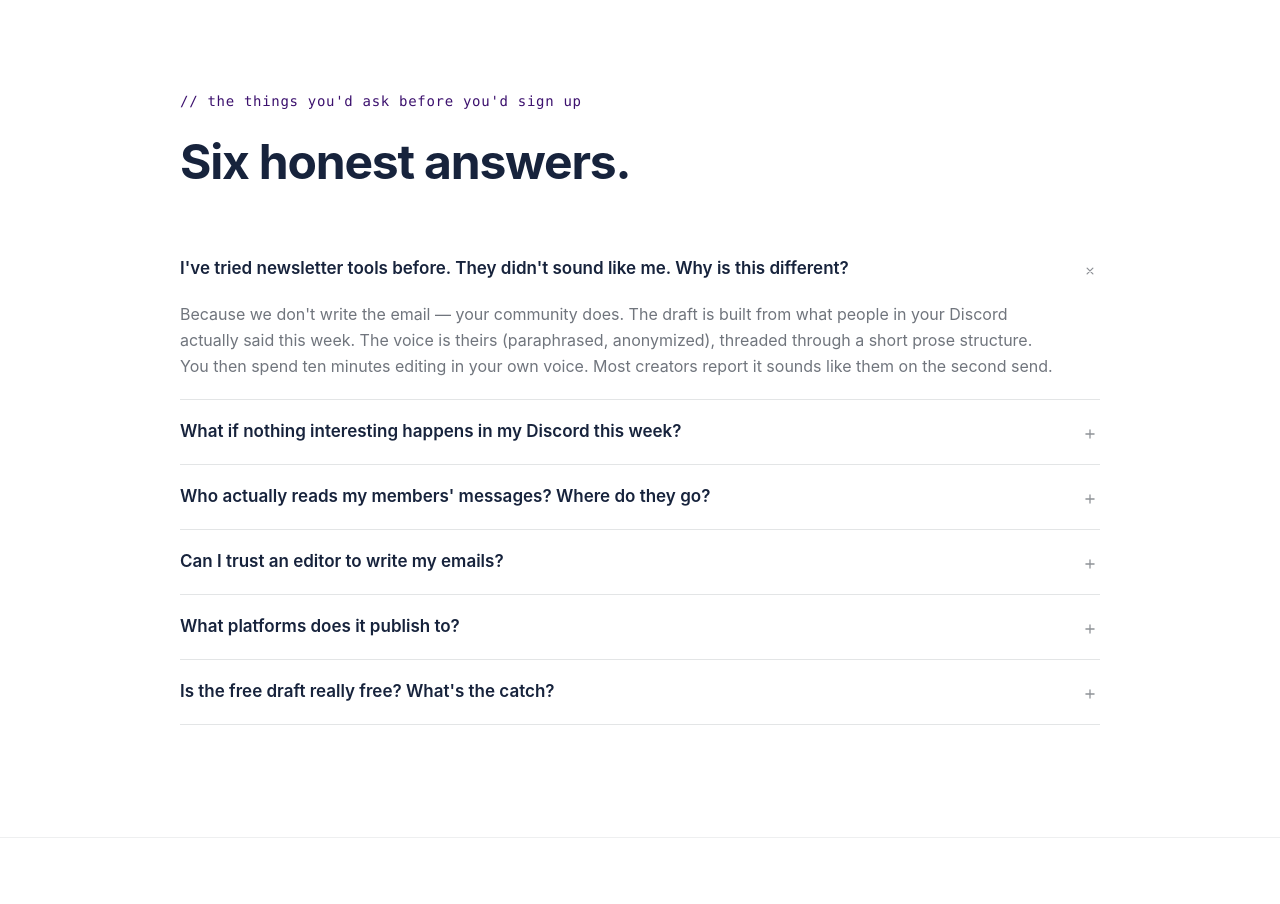
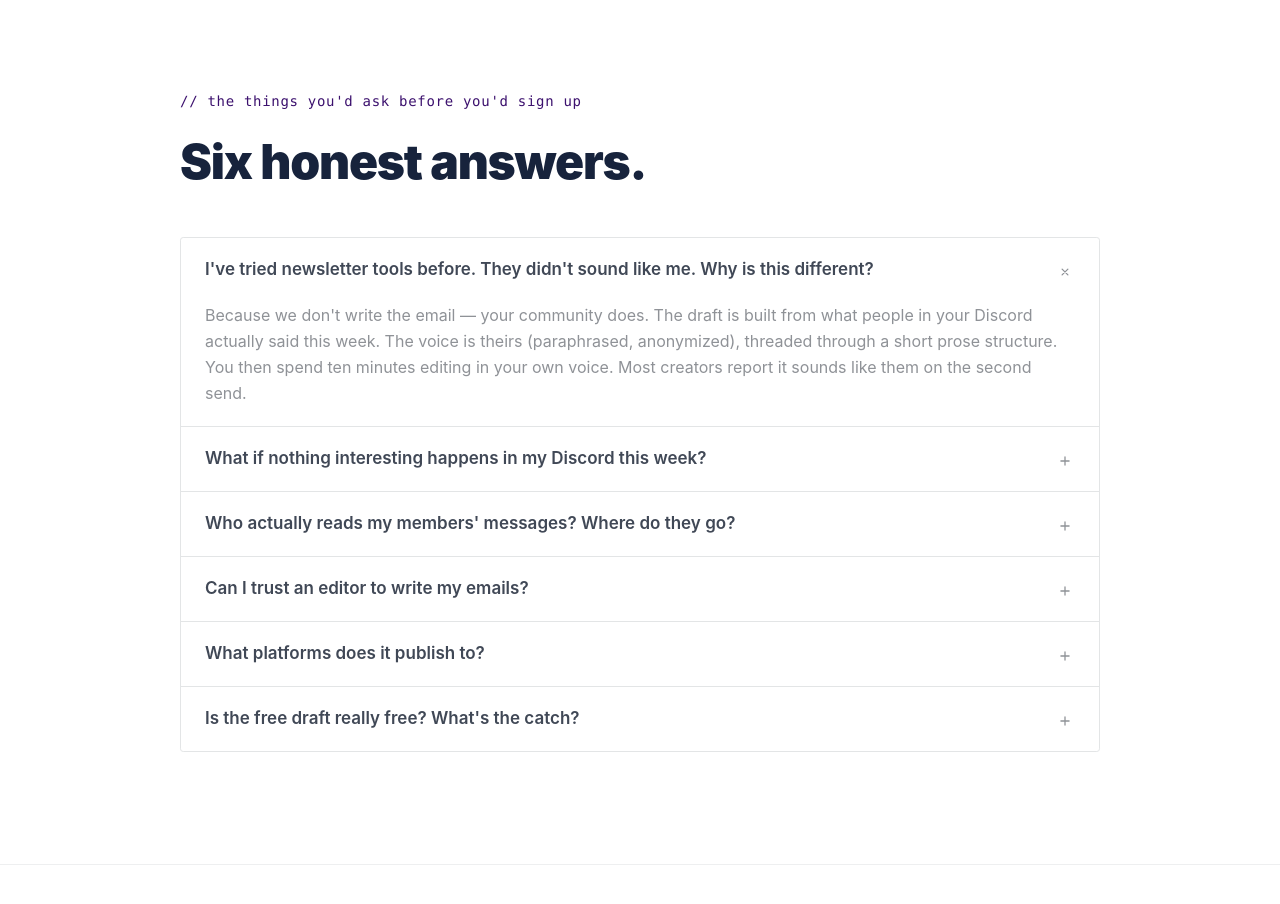
Before and after one commit to ivo9999/distill, a Next.js app in the folder apps/web/: page / in a window 1280 px wide. Shown: the part 5600-6504 px from the top of the page. Built offline with nearby package versions, Linux system fonts and the light colour scheme; no server answers; a web font is replaced by a local one.

Commit message:
feat(web): restyle marketing FAQ

```diff
--- a/apps/web/app/(marketing)/_components/faq.tsx
+++ b/apps/web/app/(marketing)/_components/faq.tsx
@@ -42,21 +42,21 @@ export function FAQ() {
           {"// the things you'd ask before you'd sign up"}
         </p>
 
-        <h2 className="mt-6 text-[clamp(28px,4.2vw,48px)] font-bold leading-[1.1] tracking-tight">
+        <h2 className="mt-6 text-[clamp(28px,4.2vw,48px)] font-black leading-[1.1] tracking-tight">
           Six honest answers.
         </h2>
 
-        <div className="mt-12">
+        <div className="mt-12 rounded-card border border-ink-lighter bg-canvas">
           {faqs.map((faq, i) => {
             const isOpen = open === i;
             return (
-              <div key={i} className="border-b border-ink-lighter">
+              <div key={i} className="border-b border-ink-lighter last:border-b-0">
                 <button
                   type="button"
                   onClick={() => setOpen(isOpen ? null : i)}
-                  className="group flex w-full cursor-pointer items-start justify-between gap-4 py-5 text-left"
+                  className="group flex w-full cursor-pointer items-start justify-between gap-4 px-6 py-5 text-left"
                 >
-                  <span className="text-[15px] font-semibold leading-snug text-ink sm:text-[17px]">
+                  <span className="text-[15px] font-semibold leading-snug text-ink-darker sm:text-[17px]">
                     {faq.q}
                   </span>
                   <span
@@ -86,7 +86,7 @@ export function FAQ() {
                     opacity: isOpen ? 1 : 0,
                   }}
                 >
-                  <p className="pb-5 pr-10 text-[14px] leading-relaxed text-ink-dark sm:text-[16px]">
+                  <p className="pb-5 pr-10 pl-6 text-[14px] leading-relaxed text-ink-medium sm:text-[16px]">
                     {faq.a}
                   </p>
                 </div>
```
